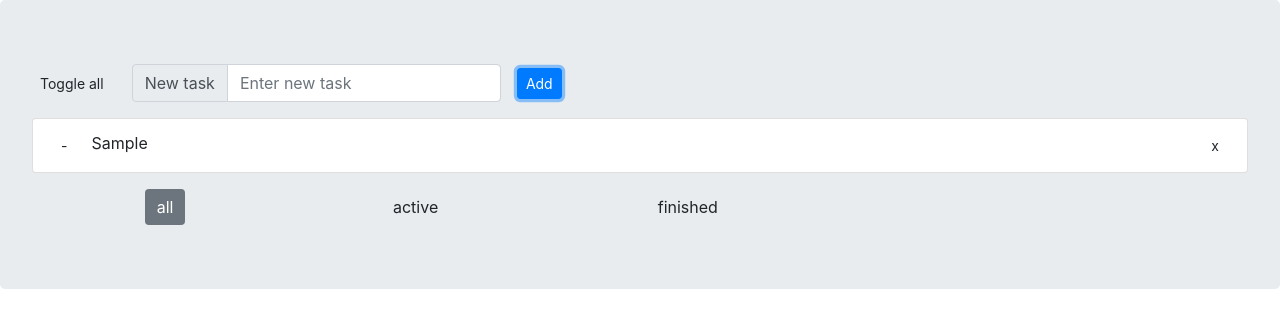
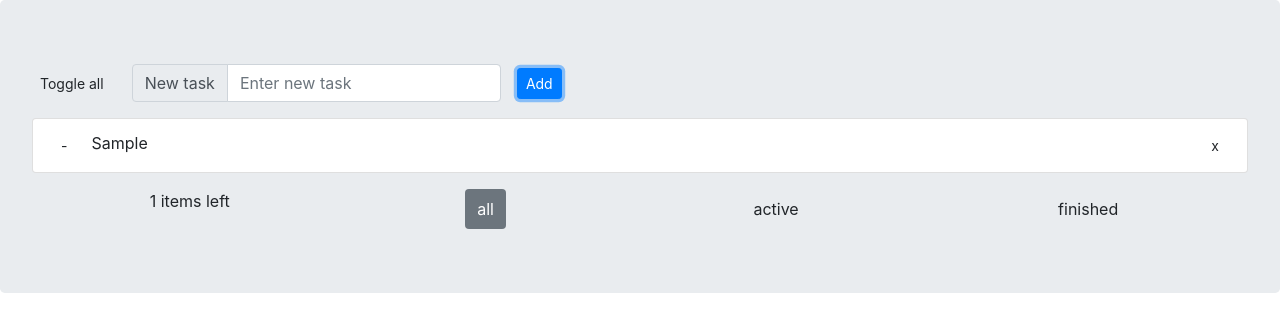
Before and after one commit to fortymorgan/reactToDo, a React app: page / in a window 1280 px wide. Both pictures are taken after typing "Sample" into the empty fields and a click on the button "Add". Shown: the top 332 px of the page. Built offline with nearby package versions, Linux system fonts and the light colour scheme.

Commit message:
Add active items counter to footer

```diff
--- a/src/components/FilterFooter.jsx
+++ b/src/components/FilterFooter.jsx
@@ -12,7 +12,8 @@ export default class FilterFooter extends React.Component {
     }
 
     return (
-      <div className="col-8 mt-3 d-flex justify-content-around">
+      <div className="mt-3 d-flex justify-content-around">
+        <p>{`${list.filter(item => item.state === 'active').length} items left`}</p>
         {filters.map(f => {
           const className = f === filter ? "btn btn-secondary border-0" : "btn border-0";
           return <button className={className} key={f} onClick={onToggleFilter}>{f}</button>;
```
